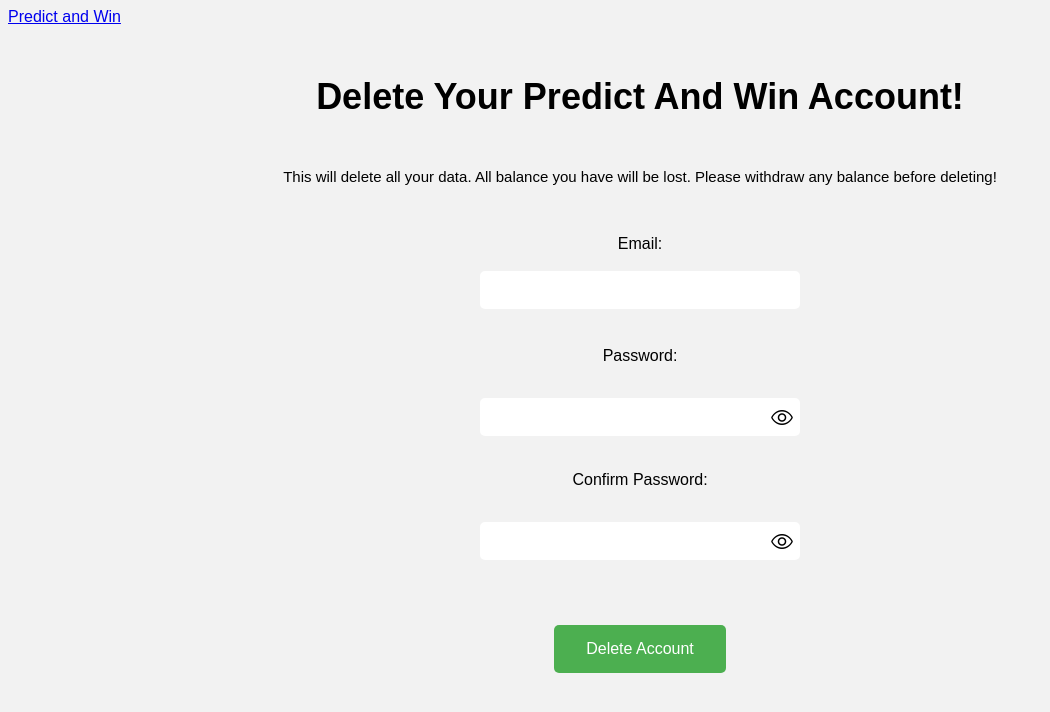
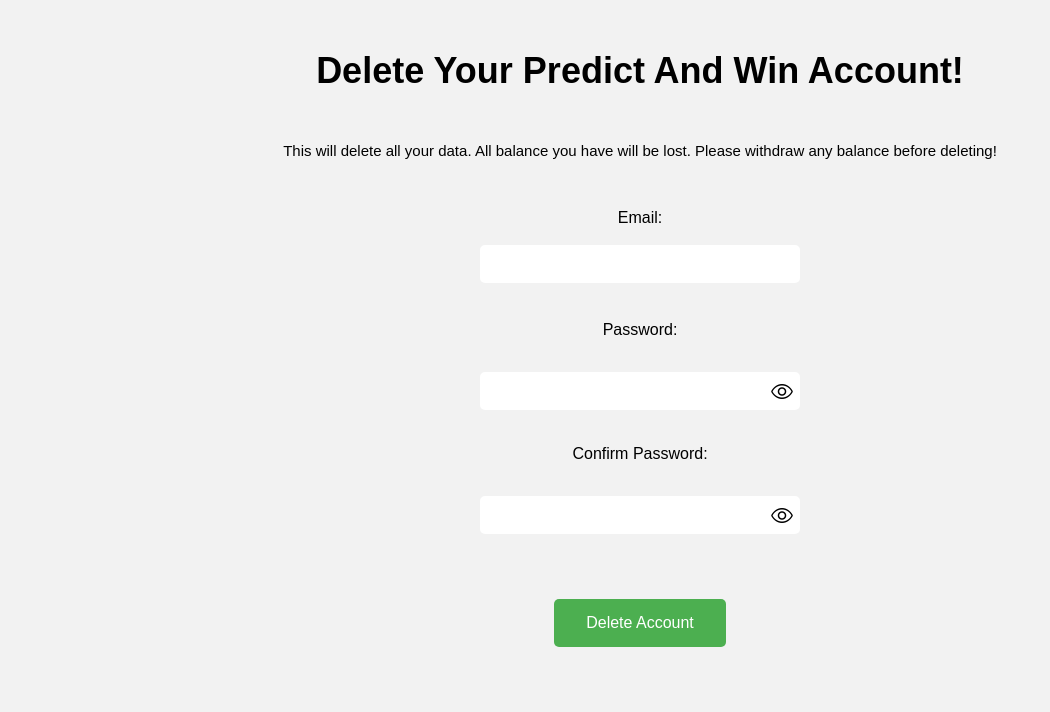
Before and after one commit to Redstoneinvente/PredictAndWin, a plain HTML site: page public/index.html in a window 1280 px wide. Shown: the whole page, without its empty margins (0-1050 px from the left). Drawn offline with nearby package versions, Linux system fonts and the light colour scheme.

Commit message:
Update index.html
remove 99.

```diff
--- a/public/index.html
+++ b/public/index.html
@@ -96,7 +96,6 @@
 	</style>
 </head>
 <body>
-	<a href="predictandwin://mylink">Predict and Win</a>
 <h1>Delete Your Predict And Win Account!</h1>
 <h2>This will delete all your data. All balance you have will be lost. Please withdraw any balance before deleting!</h2>
 <form>
```
